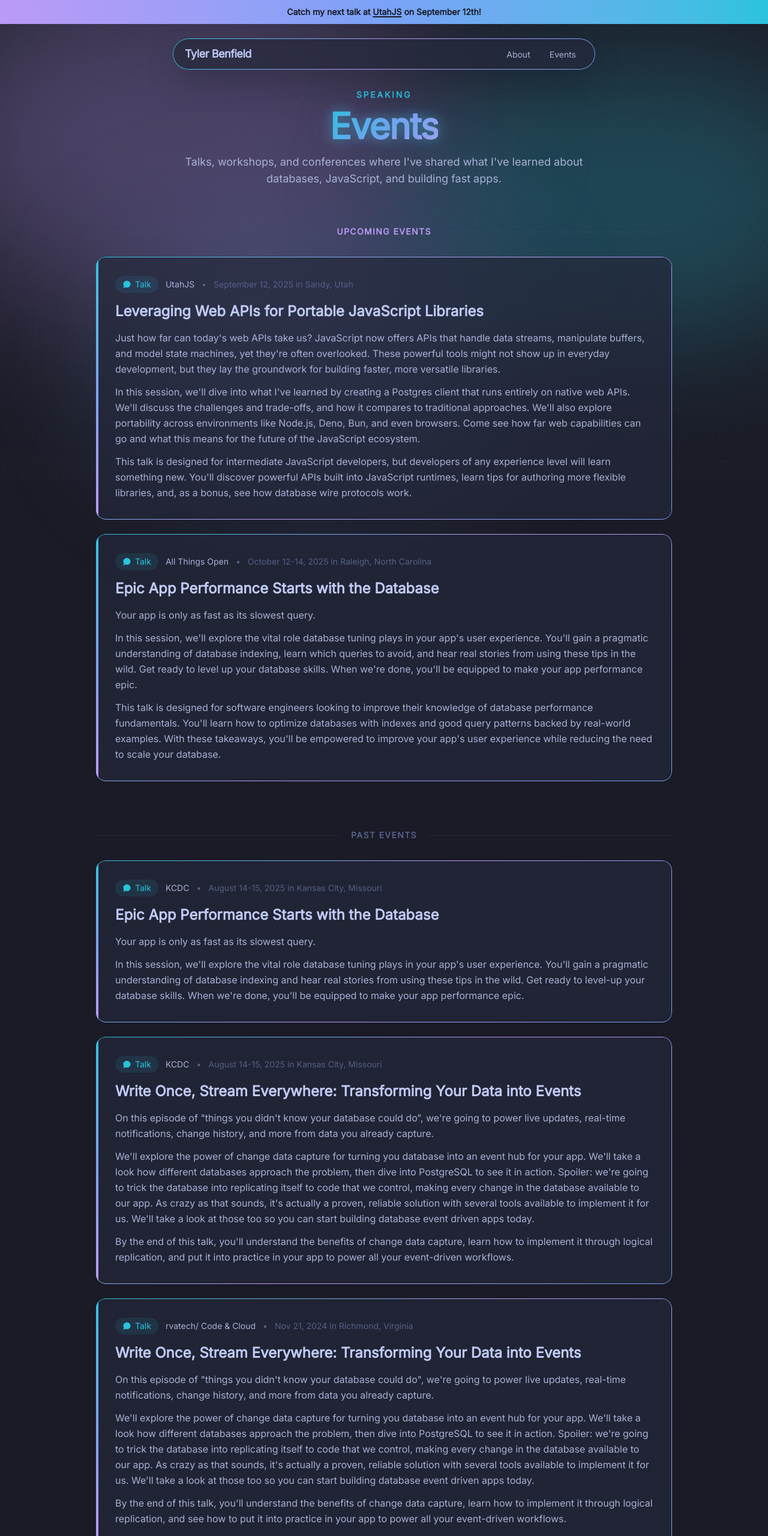
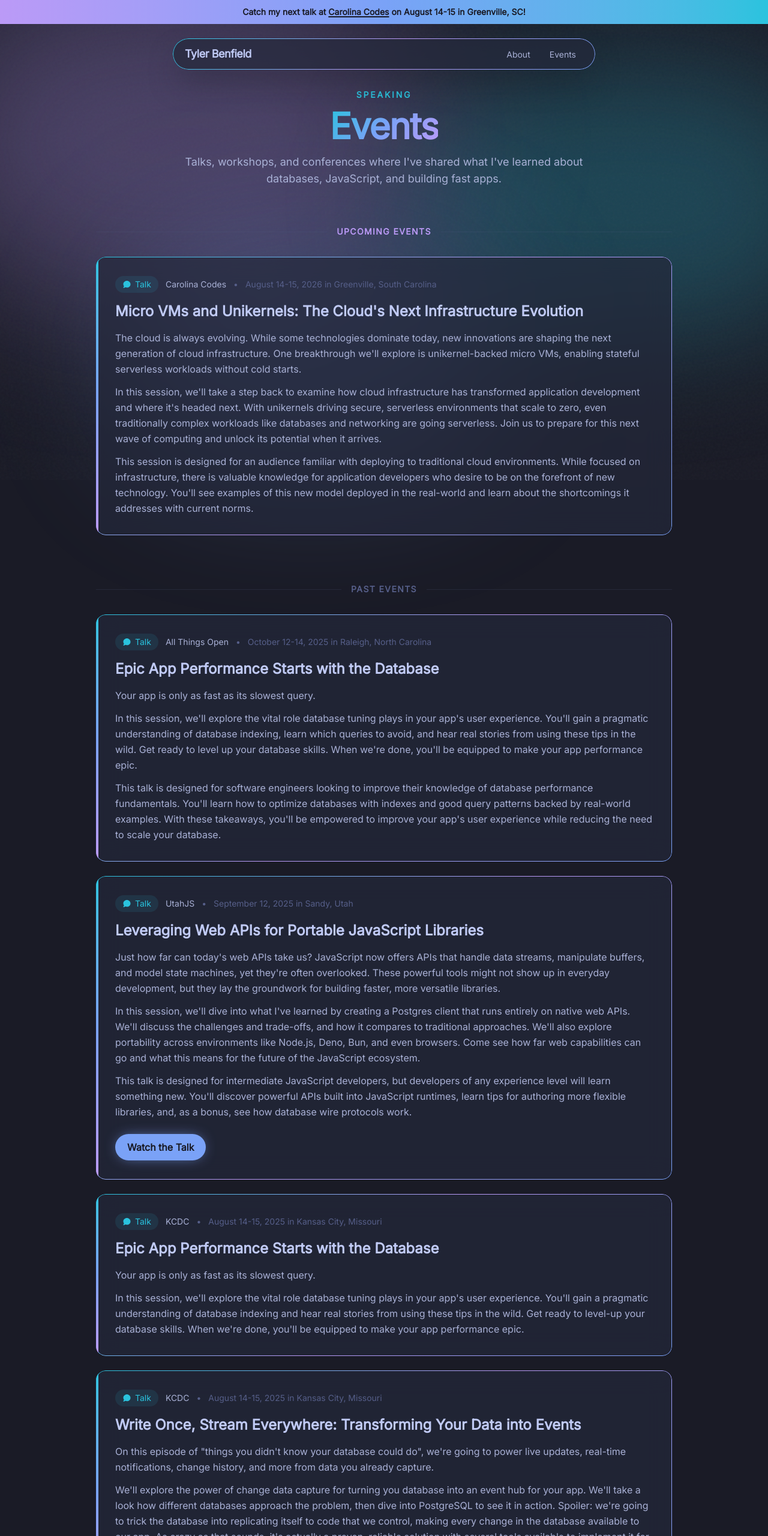
Before and after one commit to rtbenfield/tylerbenfield.me, an Astro site: page /events in a window 1280 px wide. Shown: the top 2560 px of the page at 60% size. Built offline with nearby package versions, Linux system fonts and the light colour scheme; Astro itself is replaced by a stand-in of ours.

Commit message:
update events, announcement banner, and site polish
- Add Carolina Codes conference to upcoming events
- Move UtahJS and All Things Open to past events
- Add watch link for UtahJS talk
- Update announcement banner to feature Carolina Codes
- Remove StackOverflow from footer socials
- Make footer copyright year dynamic
- Remove text-glow from Events title
- Reorder past events chronologically (newest first)
- Fix bg-gradient-to-r to bg-linear-to-r for Tailwind v4

```diff
--- a/src/components/Announcement.astro
+++ b/src/components/Announcement.astro
@@ -3,18 +3,18 @@
 ---
 
 <div
-  class="relative overflow-hidden bg-gradient-to-r from-tokyo-purple via-tokyo-blue to-tokyo-cyan px-4 py-2.5 text-center text-sm font-semibold text-tokyo-bg"
+  class="relative overflow-hidden bg-linear-to-r from-tokyo-purple via-tokyo-blue to-tokyo-cyan px-4 py-2.5 text-center text-sm font-semibold text-tokyo-bg"
 >
   <span class="relative z-10">
     Catch my next talk at <a
-      href="https://utahjs.com/conference"
+      href="https://blog.carolina.codes/i/198567929/tyler-benfield-charlotte-nc"
       target="_blank"
       class="font-bold text-tokyo-bg underline decoration-2 underline-offset-2 hover:text-tokyo-bg/80"
-      >UtahJS</a
-    > on September 12th!
+      >Carolina Codes</a
+    > on August 14-15 in Greenville, SC!
   </span>
   <div
-    class="absolute inset-0 -translate-x-full animate-shimmer bg-gradient-to-r from-transparent via-white/25 to-transparent"
+    class="absolute inset-0 -translate-x-full animate-shimmer bg-linear-to-r from-transparent via-white/25 to-transparent"
   >
   </div>
 </div>
--- a/src/components/Footer.astro
+++ b/src/components/Footer.astro
@@ -3,7 +3,6 @@ import {
   faBluesky,
   faGithub,
   faLinkedin,
-  faStackOverflow,
   faXTwitter,
 } from "@fortawesome/free-brands-svg-icons";
 import { faEnvelope } from "@fortawesome/free-solid-svg-icons";
@@ -26,11 +25,6 @@ const socials = [
     href: "https://www.linkedin.com/in/tylerbenfield/",
     label: "LinkedIn",
   },
-  {
-    icon: faStackOverflow,
-    href: "https://stackoverflow.com/users/9867662/tyler",
-    label: "StackOverflow",
-  },
   { icon: faEnvelope, href: "mailto:tyler@tylerbenfield.me", label: "Email" },
 ];
 ---
@@ -38,7 +32,7 @@ const socials = [
 <footer
   class="mx-auto mt-12 flex w-full max-w-5xl flex-col items-center justify-between gap-6 border-t border-tokyo-fg-dim/10 px-4 py-10 text-sm text-tokyo-fg-muted sm:flex-row sm:px-6 lg:px-8"
 >
-  <span class="font-medium">© Tyler Benfield 2025</span>
+  <span class="font-medium">© Tyler Benfield {new Date().getFullYear()}</span>
   <ul class="flex gap-2">
     {
       socials.map(({ icon, href, label }) => (
--- a/src/data/events.ts
+++ b/src/data/events.ts
@@ -13,17 +13,20 @@ export interface Event {
 
 export const upcomingEvents: Event[] = [
   {
-    title: "Leveraging Web APIs for Portable JavaScript Libraries",
-    titleHref: "https://github.com/rtbenfield/talks-utahjs-2025",
-    eventName: "UtahJS",
-    eventHref: "https://utahjs.com/conference/",
-    date: "September 12, 2025 in Sandy, Utah",
+    title: "Micro VMs and Unikernels: The Cloud's Next Infrastructure Evolution",
+    titleHref: "https://blog.carolina.codes/i/198567929/tyler-benfield-charlotte-nc",
+    eventName: "Carolina Codes",
+    eventHref: "https://blog.carolina.codes/i/198567929/tyler-benfield-charlotte-nc",
+    date: "August 14-15, 2026 in Greenville, South Carolina",
     description: [
-      "Just how far can today's web APIs take us? JavaScript now offers APIs that handle data streams, manipulate buffers, and model state machines, yet they're often overlooked. These powerful tools might not show up in everyday development, but they lay the groundwork for building faster, more versatile libraries.",
-      "In this session, we'll dive into what I've learned by creating a Postgres client that runs entirely on native web APIs. We'll discuss the challenges and trade-offs, and how it compares to traditional approaches. We'll also explore portability across environments like Node.js, Deno, Bun, and even browsers. Come see how far web capabilities can go and what this means for the future of the JavaScript ecosystem.",
-      "This talk is designed for intermediate JavaScript developers, but developers of any experience level will learn something new. You'll discover powerful APIs built into JavaScript runtimes, learn tips for authoring more flexible libraries, and, as a bonus, see how database wire protocols work.",
+      "The cloud is always evolving. While some technologies dominate today, new innovations are shaping the next generation of cloud infrastructure. One breakthrough we'll explore is unikernel-backed micro VMs, enabling stateful serverless workloads without cold starts.",
+      "In this session, we'll take a step back to examine how cloud infrastructure has transformed application development and where it's headed next. With unikernels driving secure, serverless environments that scale to zero, even traditionally complex workloads like databases and networking are going serverless. Join us to prepare for this next wave of computing and unlock its potential when it arrives.",
+      "This session is designed for an audience familiar with deploying to traditional cloud environments. While focused on infrastructure, there is valuable knowledge for application developers who desire to be on the forefront of new technology. You'll see examples of this new model deployed in the real-world and learn about the shortcomings it addresses with current norms.",
     ],
   },
+];
+
+export const pastEvents: Event[] = [
   {
     title: "Epic App Performance Starts with the Database",
     titleHref: "https://2025.allthingsopen.org/",
@@ -36,9 +39,22 @@ export const upcomingEvents: Event[] = [
       "This talk is designed for software engineers looking to improve their knowledge of database performance fundamentals. You'll learn how to optimize databases with indexes and good query patterns backed by real-world examples. With these takeaways, you'll be empowered to improve your app's user experience while reducing the need to scale your database.",
     ],
   },
-];
-
-export const pastEvents: Event[] = [
+  {
+    title: "Leveraging Web APIs for Portable JavaScript Libraries",
+    titleHref: "https://github.com/rtbenfield/talks-utahjs-2025",
+    eventName: "UtahJS",
+    eventHref: "https://utahjs.com/conference/",
+    date: "September 12, 2025 in Sandy, Utah",
+    description: [
+      "Just how far can today's web APIs take us? JavaScript now offers APIs that handle data streams, manipulate buffers, and model state machines, yet they're often overlooked. These powerful tools might not show up in everyday development, but they lay the groundwork for building faster, more versatile libraries.",
+      "In this session, we'll dive into what I've learned by creating a Postgres client that runs entirely on native web APIs. We'll discuss the challenges and trade-offs, and how it compares to traditional approaches. We'll also explore portability across environments like Node.js, Deno, Bun, and even browsers. Come see how far web capabilities can go and what this means for the future of the JavaScript ecosystem.",
+      "This talk is designed for intermediate JavaScript developers, but developers of any experience level will learn something new. You'll discover powerful APIs built into JavaScript runtimes, learn tips for authoring more flexible libraries, and, as a bonus, see how database wire protocols work.",
+    ],
+    link: {
+      text: "Watch the Talk",
+      href: "https://www.youtube.com/watch?v=5yjtsUhHXiA&themeRefresh=1",
+    },
+  },
   {
     title: "Epic App Performance Starts with the Database",
     titleHref: "https://github.com/rtbenfield/talks-kcdc-2025-epic-app-performance",
@@ -57,7 +73,7 @@ export const pastEvents: Event[] = [
     eventHref: "https://www.kcdc.info/",
     date: "August 14-15, 2025 in Kansas City, Missouri",
     description: [
-      "On this episode of \"things you didn't know your database could do”, we're going to power live updates, real-time notifications, change history, and more from data you already capture.",
+      "On this episode of \"things you didn't know your database could do\", we're going to power live updates, real-time notifications, change history, and more from data you already capture.",
       "We'll explore the power of change data capture for turning you database into an event hub for your app. We'll take a look how different databases approach the problem, then dive into PostgreSQL to see it in action. Spoiler: we're going to trick the database into replicating itself to code that we control, making every change in the database available to our app. As crazy as that sounds, it's actually a proven, reliable solution with several tools available to implement it for us. We'll take a look at those too so you can start building database event driven apps today.",
       "By the end of this talk, you'll understand the benefits of change data capture, learn how to implement it through logical replication, and put it into practice in your app to power all your event-driven workflows.",
     ],
--- a/src/pages/events.astro
+++ b/src/pages/events.astro
@@ -14,7 +14,7 @@ import Layout from "../layouts/Layout.astro";
     <h1
       class="text-4xl font-extrabold tracking-tight sm:text-5xl lg:text-6xl"
     >
-      <span class="gradient-text text-glow">Events</span>
+      <span class="gradient-text">Events</span>
     </h1>
     <p class="mx-auto mt-4 max-w-2xl text-lg text-tokyo-fg-muted">
       Talks, workshops, and conferences where I've shared what I've learned about
--- a/src/pages/index.astro
+++ b/src/pages/index.astro
@@ -39,7 +39,7 @@ import Layout from "../layouts/Layout.astro";
     <div class="order-1 flex justify-center lg:order-2 lg:justify-end">
       <div class="relative aspect-square w-64 sm:w-80">
         <div
-          class="absolute -inset-5 bg-gradient-to-br from-tokyo-cyan/40 via-tokyo-blue/25 to-tokyo-purple/40 animate-morph"
+          class="absolute -inset-5 bg-linear-to-br from-tokyo-cyan/40 via-tokyo-blue/25 to-tokyo-purple/40 animate-morph"
         >
         </div>
         <div class="animate-morph overflow-hidden">
```
